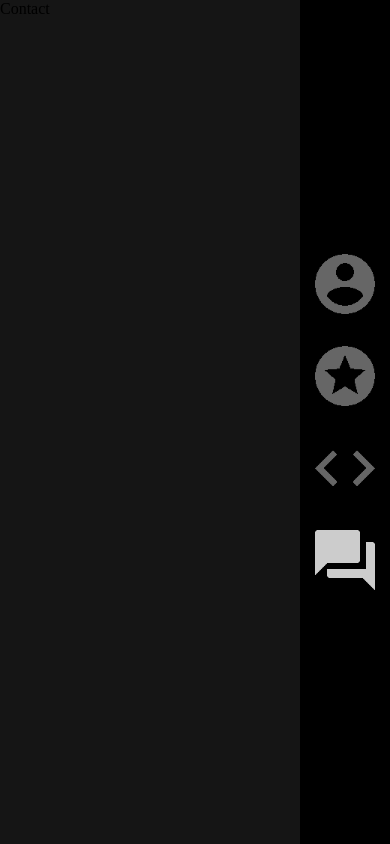
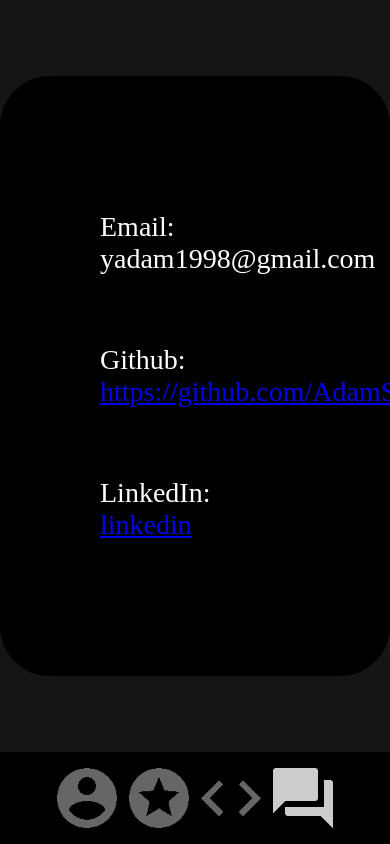
Before and after one commit to AdamSallai/portfolio, a React (Create React App) app: page /contact in a window 390 px wide. Built offline with nearby package versions, Linux system fonts and the light colour scheme.

Commit message:
add responsive navbar end project cards

```diff
--- a/src/components/contect/Contact.tsx
+++ b/src/components/contect/Contact.tsx
@@ -1,11 +1,28 @@
-import React from 'react'
+import React from "react";
 
 const Contact = () => {
   return (
-    <div>
-      Contact
+    <div className="contact">
+      <div className="contact-box">
+        <div>
+          <span>Email:  </span>
+          <span>yadam1998@gmail.com</span>
+        </div>
+        <div>
+          <span>Github:  </span>
+          <a href="https://github.com/AdamSallai">
+            https://github.com/AdamSallai
+          </a>
+        </div>
+        <div>
+          <span>LinkedIn:  </span>
+          <a href="https://www.linkedin.com/in/%C3%A1d%C3%A1m-sallai-a65a561ba/">
+            linkedin
+          </a>
+        </div>
+      </div>
     </div>
-  )
-}
+  );
+};
 
 export default Contact;
--- a/src/components/project/Project.tsx
+++ b/src/components/project/Project.tsx
@@ -11,11 +11,11 @@ const Project: React.FunctionComponent<{data: ProjectBlueprint}> = ({data}) => {
         <p>{data.description}</p>
         <div className="project-box">
           Github:<br />
-          { data.github.map(link => <a href={link}>{link} </a>) }
+          { data.github.map(link => <a key={link} href={link}>{link} </a>) }
         </div>
         <div className="project-box">
           Technologies:<br />
-          { data.technologies.map(technology => <span>{technology}, </span>) }
+          { data.technologies.join(', ') }
         </div>
       </div>
     </div>
--- a/src/components/project/Projects.tsx
+++ b/src/components/project/Projects.tsx
@@ -6,7 +6,7 @@ const Projects = () => {
 
   return (
     <div>
-      {dataOfProjects.map((data: ProjectBlueprint) => <Project data={data}/>)}
+      {dataOfProjects.map((data: ProjectBlueprint) => <Project key={data.id} data={data}/>)}
     </div>
   )
 }
--- a/src/style/App.scss
+++ b/src/style/App.scss
@@ -13,6 +13,10 @@ body {
   display: flex;
   width: 100vw;
   height: 100vh;
+  flex-direction: column;
+  @media (min-width: 768px) {
+    flex-direction: row;
+  }
 }
 
 .content {
--- a/src/style/_about.scss
+++ b/src/style/_about.scss
@@ -1,9 +1,4 @@
-@function get-vw($target) {
-  $vw-context: (1300 * 0.01) * 1px;
-  @return ($target / $vw-context) * 1vw;
-}
-
-.about {
+.about, .contact {
   position: relative;
   background-color: black;
   border-radius: 50px;
@@ -21,4 +16,15 @@
     font-size: 28px;
     padding: 20px 60px;
   }
+
+  .contact-box{
+    position: relative;
+    display: flex;
+    flex-direction: column;
+    align-items: flex-start;
+    justify-content: space-around;
+    height: 400px;
+    font-size: 28px;
+    padding: 100px;
+  }
 }
--- a/src/style/_navbar.scss
+++ b/src/style/_navbar.scss
@@ -4,11 +4,16 @@
   right: 0;
   display: flex;
   order: 2;
-  flex-direction: column;
+  flex-direction: row;
   align-items: center;
   background-color: black;
-  justify-content:center;
-  height: 100%;
+  justify-content: center;
+
+  @media (min-width: 768px) {
+    flex-direction: column;
+    align-items: center;
+    bottom: 0;
+  }
 
   .navbar-item {
     width: 72px;
@@ -16,10 +21,11 @@
     background-repeat: no-repeat;
     background-size: cover;
     margin: 10px 0px;
+
   }
 
   .user-icon {
-    animation: nav-link-load 1000ms ease-out 1100ms;
+    animation: nav-link-load-vertical 1000ms ease-out 1100ms;
     animation-fill-mode: forwards;
     opacity: 0;
     background-image: url("../navbarIcons/user.png");
@@ -27,10 +33,14 @@
     &:hover, &.active {
       background-image: url("../navbarIcons/user-active.png");
     }
+
+    @media (min-width: 768px) {
+      animation-name: nav-link-load-horizontal;
+    }
   }
 
   .projects-icon {
-    animation: nav-link-load 1000ms ease-out 500ms;
+    animation: nav-link-load-vertical 1000ms ease-out 500ms;
     animation-fill-mode: forwards;
     opacity: 0;
     background-image: url("../navbarIcons/code.png");
@@ -38,10 +48,14 @@
     &:hover, &.active {
       background-image: url("../navbarIcons/code-active.png");
     }
+
+    @media (min-width: 768px) {
+      animation-name: nav-link-load-horizontal;
+    }
   }
 
   .contact-icon {
-    animation: nav-link-load 1000ms ease-out 200ms;
+    animation: nav-link-load-vertical 1000ms ease-out 200ms;
     animation-fill-mode: forwards;
     opacity: 0;
     background-image: url("../navbarIcons/message.png");
@@ -49,10 +63,14 @@
     &:hover, &.active {
       background-image: url("../navbarIcons/message-active.png");
     }
+
+    @media (min-width: 768px) {
+      animation-name: nav-link-load-horizontal;
+    }
   }
 
   .skillset-icon {
-    animation: nav-link-load 1000ms ease-out 800ms;
+    animation: nav-link-load-vertical 1000ms ease-out 800ms;
     animation-fill-mode: forwards;
     opacity: 0;
     background-image: url("../navbarIcons/star.png");
@@ -60,12 +78,27 @@
     &:hover, &.active {
       background-image: url("../navbarIcons/star-active.png");
     }
+
+    @media (min-width: 768px) {
+      animation-name: nav-link-load-horizontal;
+    }
   }
 }
 
 
 
-@keyframes nav-link-load {
+@keyframes nav-link-load-vertical {
+  0% {
+    transform: translateX(-500%);
+    opacity: 0;
+  }
+  100% {
+    transform: translateX(0);
+    opacity: 1;
+  }
+ }
+
+ @keyframes nav-link-load-horizontal {
   0% {
     transform: translateY(-500%);
     opacity: 0;
--- a/src/style/_project.scss
+++ b/src/style/_project.scss
@@ -1,6 +1,6 @@
 .project-card[data-id] {
-  width: 900px;
-  height: 400px;
+  max-width: 800px;
+  min-height: 400px;
   color: white;
   background-color: black;
   border-radius: 30px;
@@ -8,14 +8,21 @@
   margin-top: 30px;
   margin-bottom: 30px;
   display: flex;
+  flex-direction: column;
+  align-items: center;
   animation: card-animation 800ms ease-out;
   @for $i from 1 through 5 {
     &:nth-child(#{$i}n) {
-      animation-delay: #{$i * 0.4}s;
+      animation-delay: #{$i * 0.2}s;
     }
   }
   opacity: 0;
   animation-fill-mode: forwards;
+
+  @media (min-width: 768px) {
+    flex-direction: row;
+    align-items: center;
+  }
 
   .project-image {
     width: 300px;
@@ -31,15 +38,15 @@
     overflow-x: hidden;
 
     h1 {
-      font-size: 40px;
+      font-size: 32px;
     }
 
     p {
-      font-size: 24px;
+      font-size: 18px;
     }
 
     .project-box {
-      font-size: 20px;
+      font-size: 16px;
       margin-top: 20px;
     }
 
```
